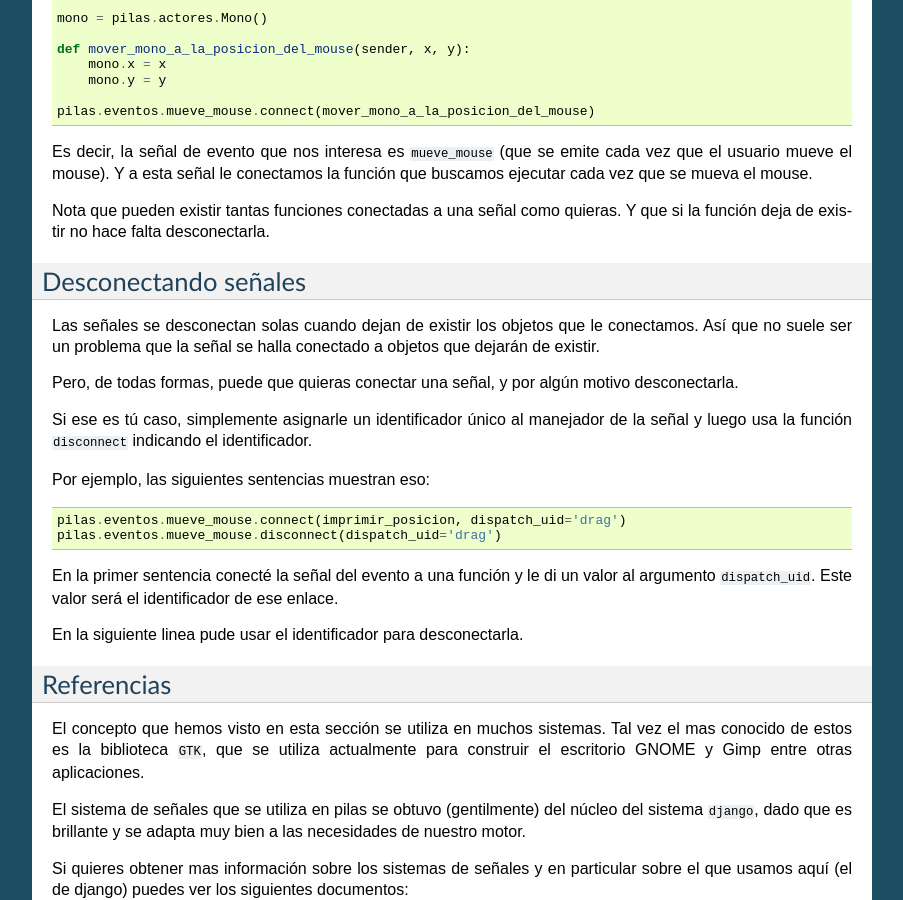
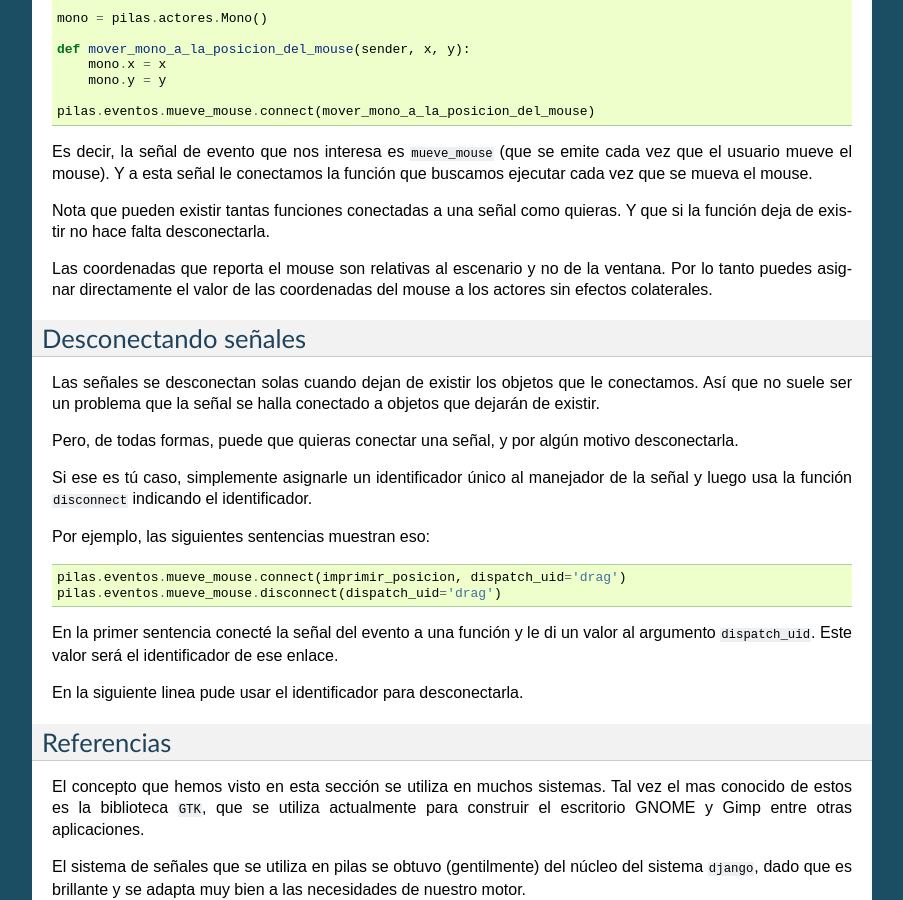
Before and after one commit to hugoruscitti/pilas-docs, a Sphinx documentation site: the page built from source/signals.rst, in a window 1280 px wide and 900 px high, scrolled down 831 px. Shown: the whole window, without its empty margins (198-1101 px from the left). Built offline with Sphinx 7.4.7, drawn with Linux system fonts in a browser that asks for light colours.

Commit message:
fixes #40 haciendo que las coordenadas del mouse sean relativas la escenario.

```diff
--- a/source/signals.rst
+++ b/source/signals.rst
@@ -71,6 +71,10 @@ Nota que pueden existir tantas funciones conectadas a una señal como
 quieras. Y que si la función deja de existir no hace falta desconectarla.
 
 
+Las coordenadas que reporta el mouse son relativas al escenario y no
+de la ventana. Por lo tanto puedes asignar directamente el valor
+de las coordenadas del mouse a los actores sin efectos colaterales.
+
 Desconectando señales
 ---------------------
 
```
